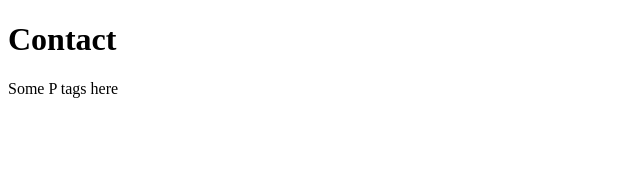
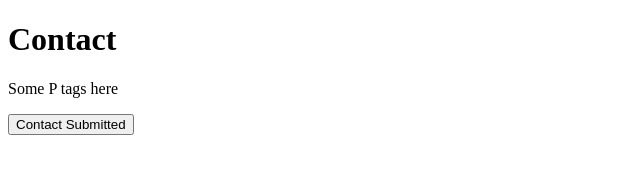
Before and after one commit to stanleykmtang/splitmate, a plain HTML site: page contact.html in a window 1280 px wide. Shown: the whole page, without its empty margins (0-640 px from the left). Drawn offline with Linux system fonts and the light colour scheme.

Commit message:
Contact Button

```diff
--- a/contact.html
+++ b/contact.html
@@ -8,5 +8,7 @@
 <body>
     <h1>Contact</h1>
     <p>Some P tags here</p>
+
+    <button>Contact Submitted</button>
 </body>
 </html>
```
